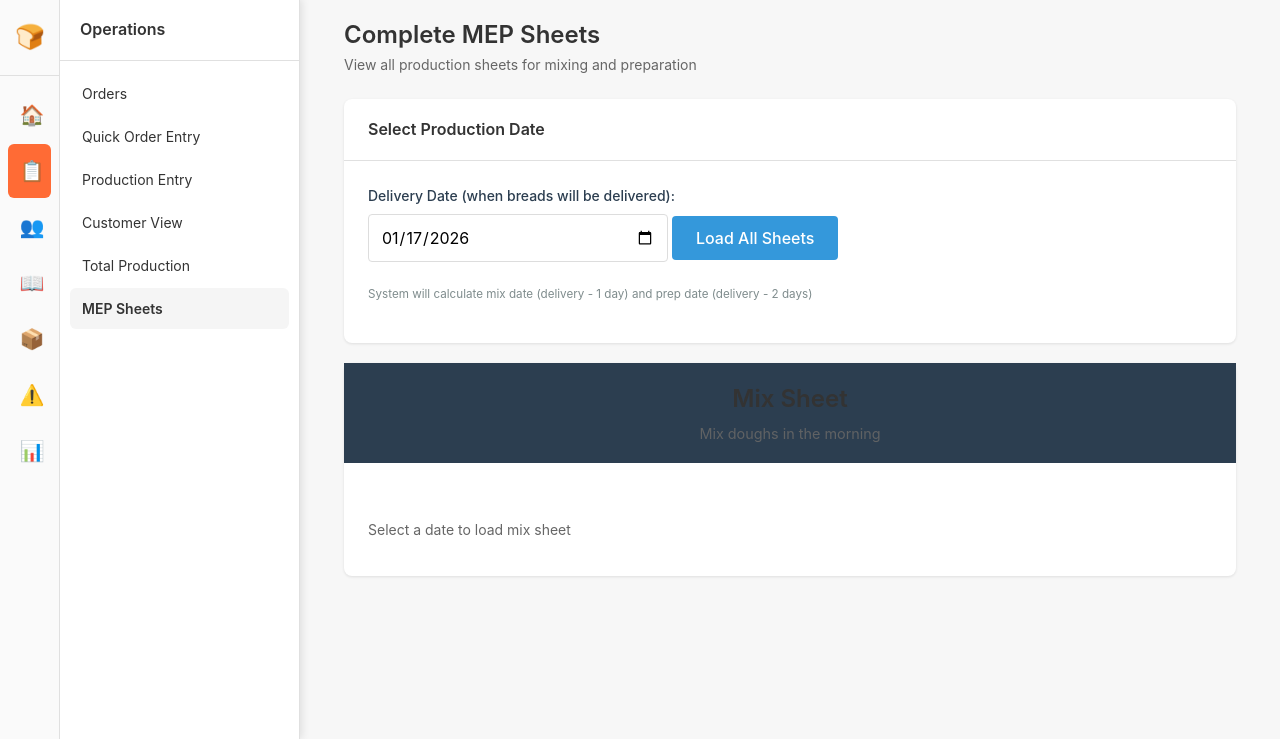
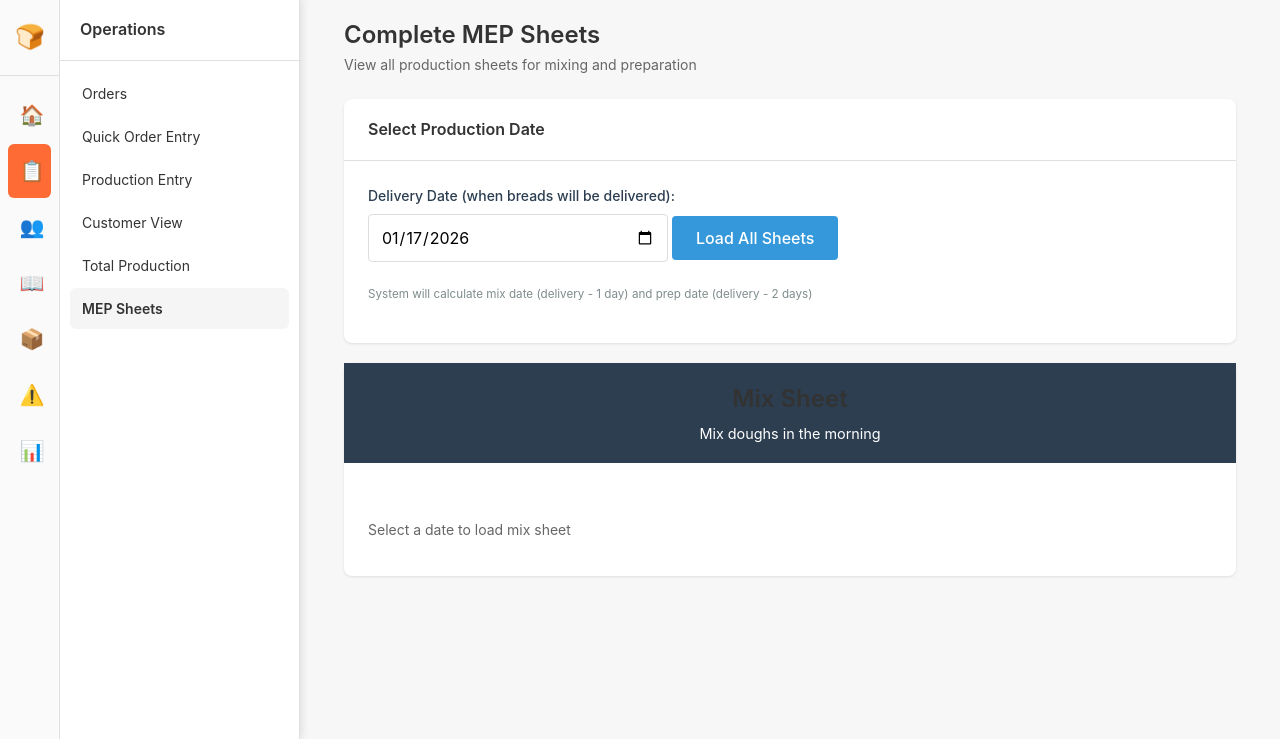
Before and after one commit to scottolmer/bakery, a Flask app: page /mep in a window 1280 px wide. Shown: the part 61-800 px from the top of the page. Run offline with Flask 3, Linux system fonts and the light colour scheme; data that the repository does not hold is empty.

Commit message:
Improve subtitle readability in MEP sheet headers
Fix low contrast issue where subtitle text in grey header boxes was hard to read by ensuring full white color with no transparency.

Co-Authored-By: Claude Sonnet 4.5 <noreply@anthropic.com>

```diff
--- a/templates/mep_complete.html
+++ b/templates/mep_complete.html
@@ -181,8 +181,12 @@
 
 .subtitle {
     font-size: 0.9rem;
-    opacity: 0.9;
     margin: 0;
+}
+
+.print-header .subtitle {
+    color: white;
+    opacity: 1;
 }
 
 .starter-card, .soaker-card {
```
